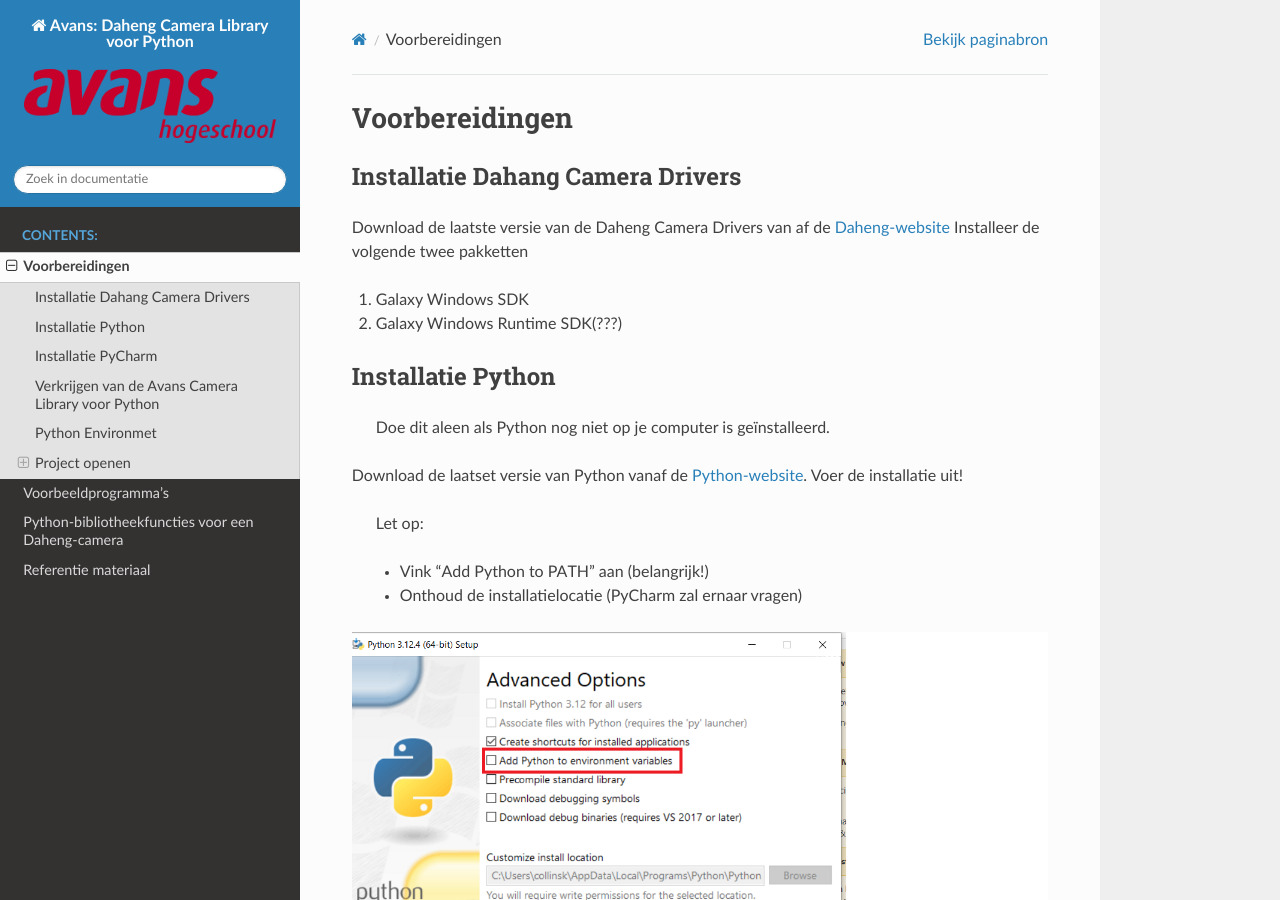
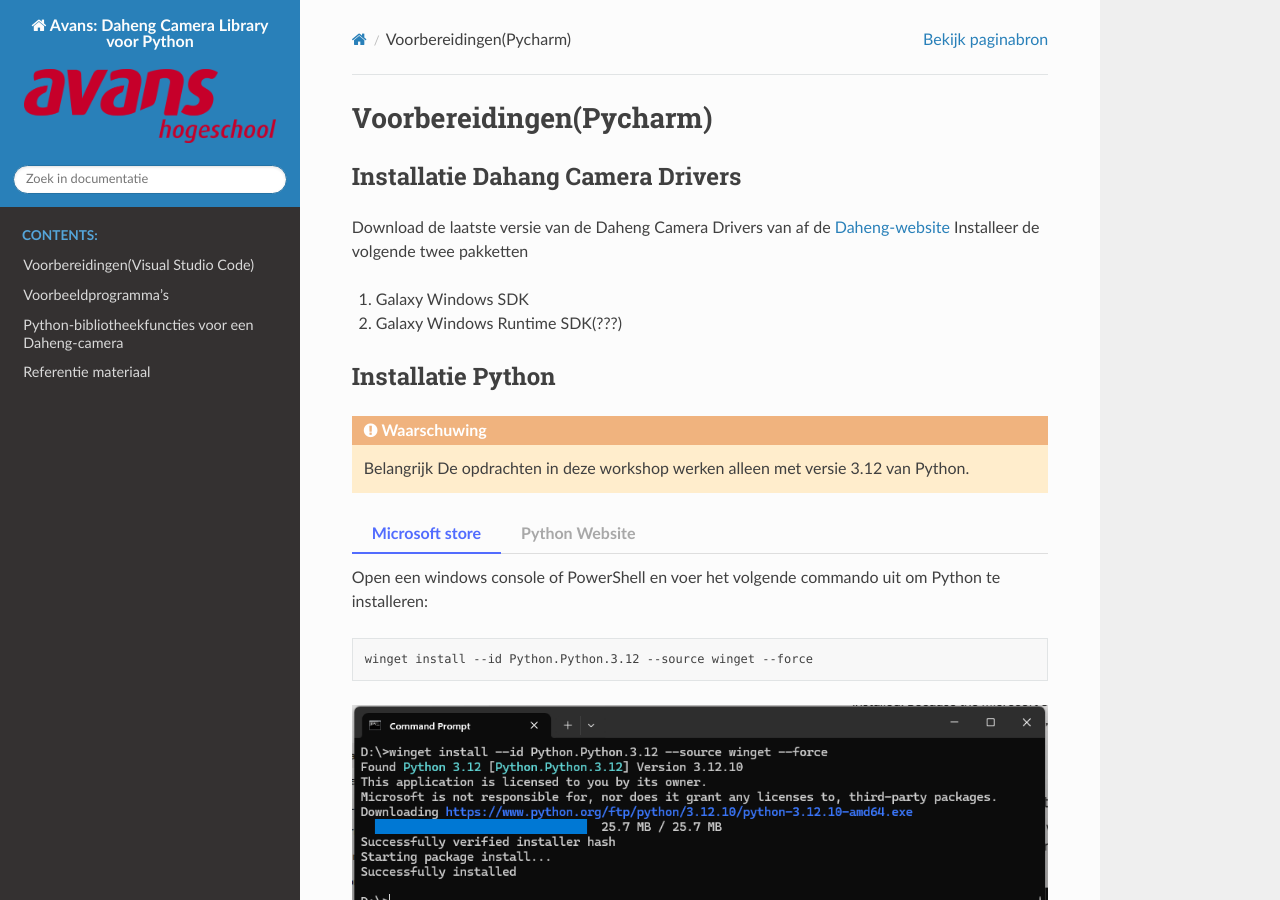
Before and after one commit to AvansMechatronica/DahengPython, a Sphinx documentation site: the page built from documentation/documentation/Voorbereiding_pycharm.md, in a window 1280 px wide and 900 px high. Built offline with Sphinx 7.4.7 and the Read the Docs theme 3.1.0, drawn with Linux system fonts in a browser that asks for light colours.

Commit message:
20261021

````diff
--- a/documentation/documentation/Voorbereiding.md
+++ b/documentation/documentation/Voorbereiding_pycharm.md
@@ -8,15 +8,40 @@
 2. Galaxy Windows Runtime SDK(???)
 
 ## Installatie Python
-> Doe dit aleen als Python nog niet op je computer is geïnstalleerd.
 
-Download de laatset versie van Python vanaf de [Python-website](https://www.python.org/downloads/).
+:::{warning} Belangrijk
+De opdrachten in deze workshop werken alleen met versie 3.12 van Python.
+:::
+
+::::{tab-set}
+
+:::{tab-item} Microsoft store
+
+
+Open een windows console of PowerShell en voer het volgende commando uit om Python te installeren:
+
+```powershell
+winget install --id Python.Python.3.12 --source winget --force
+```
+![image](../images/cmd-install-python.png)
+
+
+:::
+
+:::{tab-item} Python Website
+
+Download de versie 3.12 van Python van af de [Python-website](https://www.python.org/downloads/).
 Voer de installatie uit!
 >Let op:
 >* Vink "Add Python to PATH" aan (belangrijk!)
->* Onthoud de installatielocatie (PyCharm zal ernaar vragen)
+>* Onthoud de installatie-locatie
 
 ![image](../images/PythonPath.png)
+
+
+:::
+
+::::
 
 ## Installatie PyCharm
 PyCharm is een Integrated Development Environment om eenvoudig Python programmas te ontwikkelen'.
--- a/documentation/index.rst
+++ b/documentation/index.rst
@@ -20,7 +20,7 @@
    :maxdepth: 2
    :caption: Contents:
 
-   documentation/Voorbereiding.md
+   documentation/Voorbereiding_visual_code.md
    documentation/VoorbeeldProgrammas.md
    documentation/BibliotheekFuncties.md
    documentation/ReferentieMateriaal.md
````
Also changed, not shown: other parts of documentation/documentation/Voorbereiding_pycharm.md (+1 -1 lines), documentation/documentation/Voorbereiding_visual_code.md (added, +134 -0 lines), documentation/images/PythonWorkspace_visual_code.png (added), documentation/images/VisualCodePythonExtension.png (added), documentation/images/cmd-install-python.png (added), documentation/images/environmet-selector.png (added), documentation/images/terminal_visual_code.png (added).
